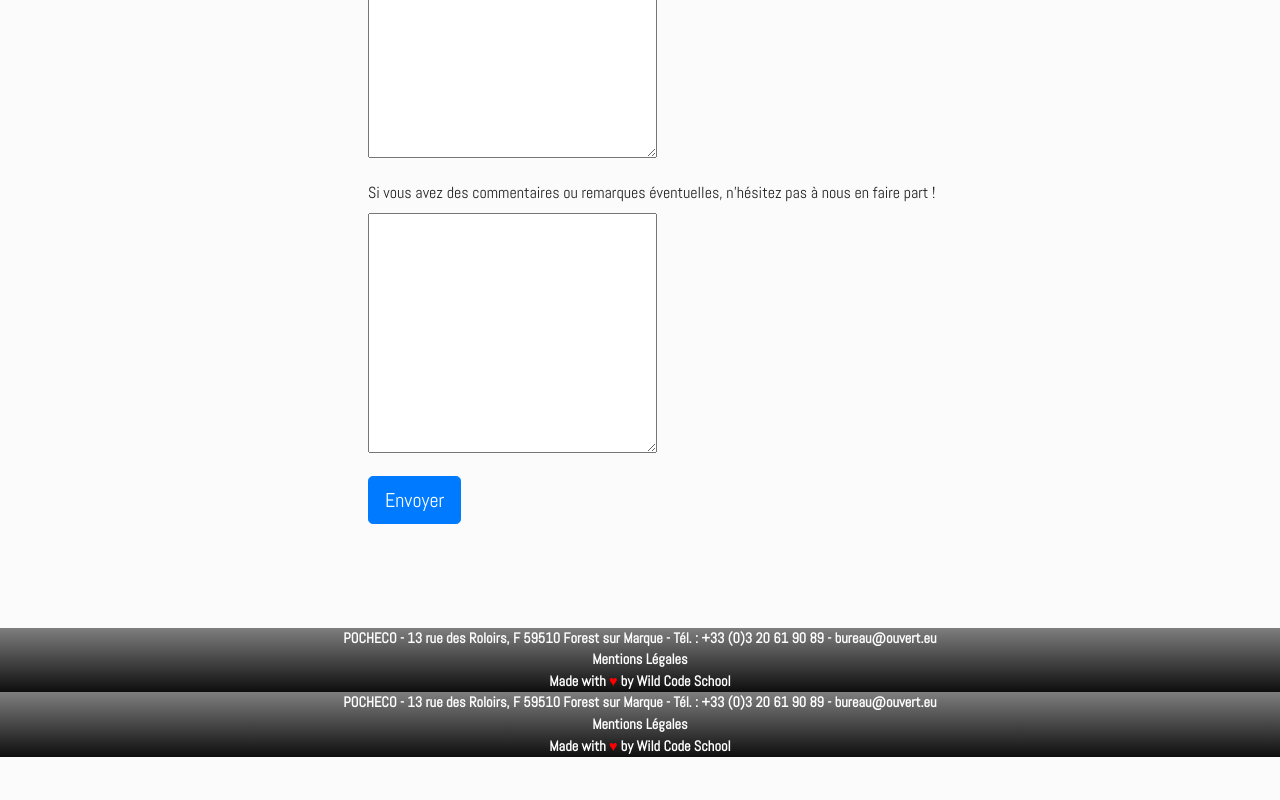
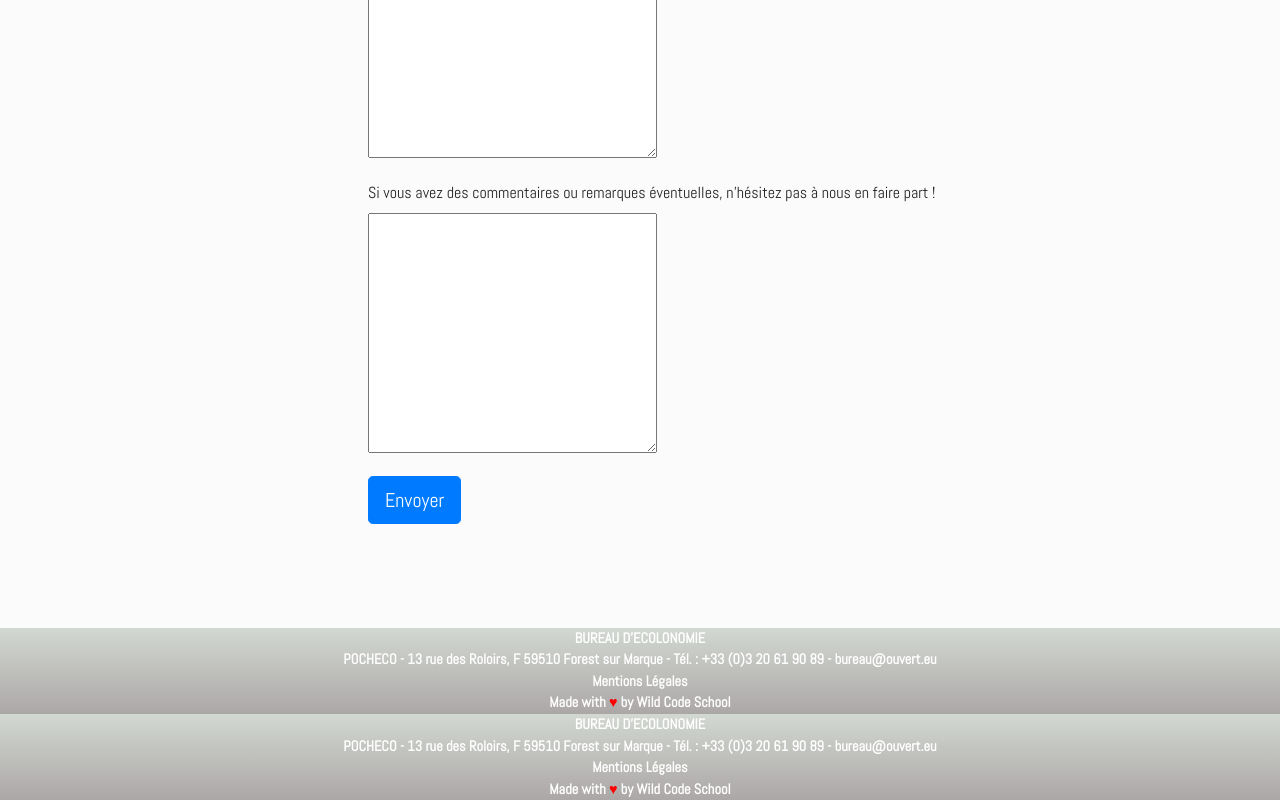
Before and after one commit to EdouardSellier/wcs-ouvert, a React (Create React App) app in the folder front/: page /sondage in a window 1280 px wide. Shown: the part 2628-3428 px from the top of the page. Before the commit the page ends 3385 px from the top, so only its background shows below. Built offline with nearby package versions, Linux system fonts and the light colour scheme.

Commit message:
Editing header and footer color.

```diff
--- a/front/src/components/Footer.jsx
+++ b/front/src/components/Footer.jsx
@@ -7,6 +7,7 @@ class Footer extends Component {
       <footer className="footer navbar-dark">
         <div className="container-fluid">
           <div className="row">
+            <div className="adresseOuvert col-lg-12">BUREAU D'ECOLONOMIE</div>
             <div className="adresseOuvert col-lg-12">
               POCHECO - 13 rue des Roloirs, F 59510 Forest sur Marque - Tél. :
               +33 (0)3 20 61 90 89 - bureau@ouvert.eu
--- a/front/src/components/css/Footer.css
+++ b/front/src/components/css/Footer.css
@@ -1,8 +1,8 @@
 footer {
   background: linear-gradient(
     to bottom,
-    rgba(125, 126, 125, 1) 0%,
-    rgba(14, 14, 14, 1) 100%
+    rgb(210, 216, 210) 0%,
+    rgb(172, 167, 167) 100%
   );
 }
 
--- a/front/src/components/css/Header.css
+++ b/front/src/components/css/Header.css
@@ -1,8 +1,8 @@
 header {
   background: linear-gradient(
     to bottom,
-    rgba(125, 126, 125, 1) 0%,
-    rgba(14, 14, 14, 1) 100%
+    rgb(210, 216, 210) 0%,
+    rgb(172, 167, 167) 100%
   );
 }
 
```
